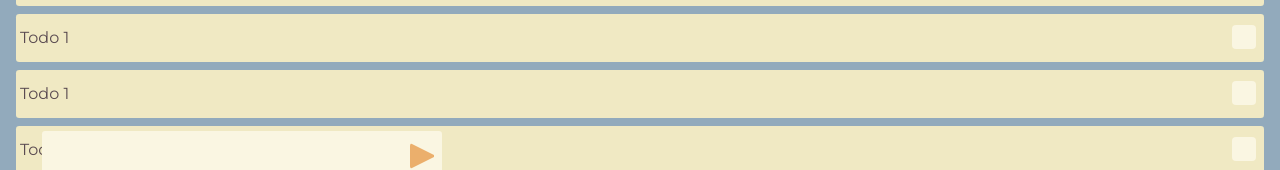
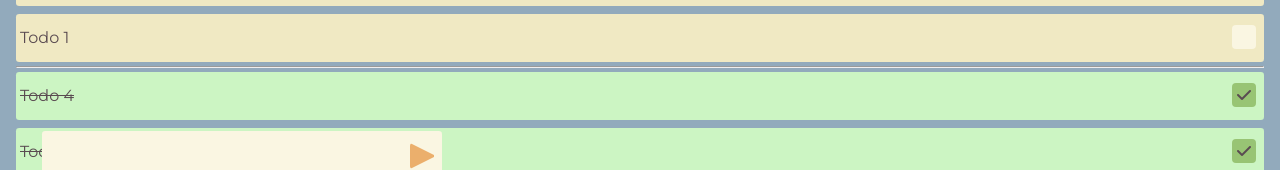
Before and after one commit to emilchr/done-yet, a React (Create React App) app: page / in a window 1280 px wide. Shown: the part 613-783 px from the top of the page. Built offline with nearby package versions, Linux system fonts and the light colour scheme.

Commit message:
Styled checkboxes and inputs

```diff
--- a/src/App.js
+++ b/src/App.js
@@ -10,16 +10,6 @@ function App() {
       </header>
       <div className="todo-list">
         <div className='todo-uncompleted'>
-          <div className='todo'><span>Todo 1</span><input type='checkbox' /><label for='checkbox'></label></div>
-          <div className='todo'><span>Todo 1</span><input type='checkbox' /><label for='checkbox'></label></div>
-          <div className='todo'><span>Todo 1</span><input type='checkbox' /><label for='checkbox'></label></div>
-          <div className='todo'><span>Todo 1</span><input type='checkbox' /><label for='checkbox'></label></div>
-          <div className='todo'><span>Todo 1</span><input type='checkbox' /><label for='checkbox'></label></div>
-          <div className='todo'><span>Todo 1</span><input type='checkbox' /><label for='checkbox'></label></div>
-          <div className='todo'><span>Todo 1</span><input type='checkbox' /><label for='checkbox'></label></div>
-          <div className='todo'><span>Todo 1</span><input type='checkbox' /><label for='checkbox'></label></div>
-          <div className='todo'><span>Todo 1</span><input type='checkbox' /><label for='checkbox'></label></div>
-          <div className='todo'><span>Todo 1</span><input type='checkbox' /><label for='checkbox'></label></div>
           <div className='todo'><span>Todo 1</span><input type='checkbox' /><label for='checkbox'></label></div>
           <div className='todo'><span>Todo 1</span><input type='checkbox' /><label for='checkbox'></label></div>
           <div className='todo'><span>Todo 1</span><input type='checkbox' /><label for='checkbox'></label></div>
--- a/src/index.css
+++ b/src/index.css
@@ -66,12 +66,19 @@ input[type="checkbox"] + label::before {
   margin: .45em .5em;
 }
 
+input[type="checkbox"] + label:hover::before {
+  border: 1px solid var(--checkbox-bg-color);
+}
+
 input[type="checkbox"]:checked + label::before {
   font-family: 'Font Awesome 6 Free';
   font-weight: 900;
   text-align: center;
   content: '\f00c';
   background-color: var(--checkbox-bg-color);
+}
+input[type="checkbox"]:checked + label:hover::before {
+  border: none;
 }
 
 button {
```
